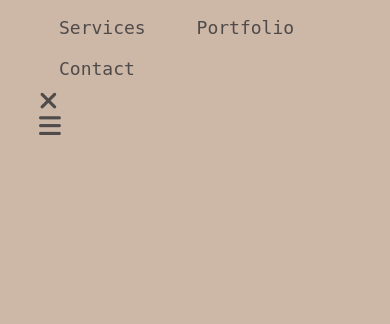
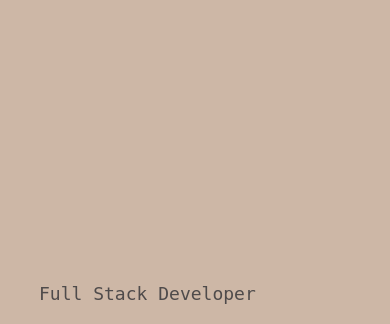
Before and after one commit to sharminkhan0/My-1st-responsive-portfolio-with-html-css-js, a plain HTML site: page index.html in a window 390 px wide. Shown: the part 204-528 px from the top of the page. Drawn offline with Linux system fonts and the light colour scheme.

Commit message:
update cssfiles for responsive small screens section comand

```diff
--- a/styles.css
+++ b/styles.css
@@ -462,3 +462,20 @@ nav .fas {
         display: block;
         font-size: 25px;
     }
+
+    nav ul {
+        background: #ff004f;
+        position: fixed;
+        top: 0;
+        right: -200px;
+        width: 200px;
+        height: 100vh;
+        padding-top: 50px;
+        z-index: 2;
+        transition: right 0.5s;
+    }
+
+    nav ul li{
+        display: block;
+        margin: 25px;
+    }
```
